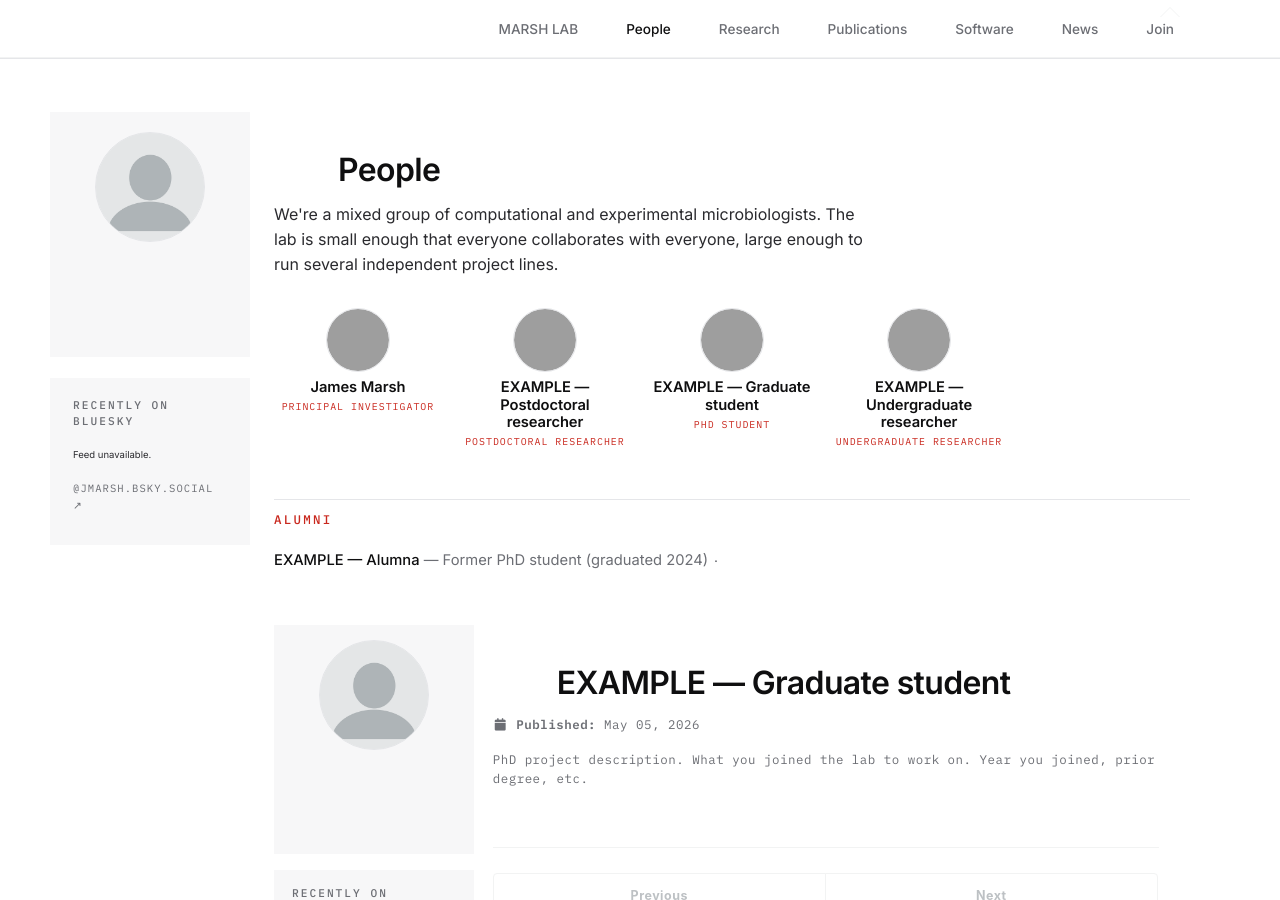
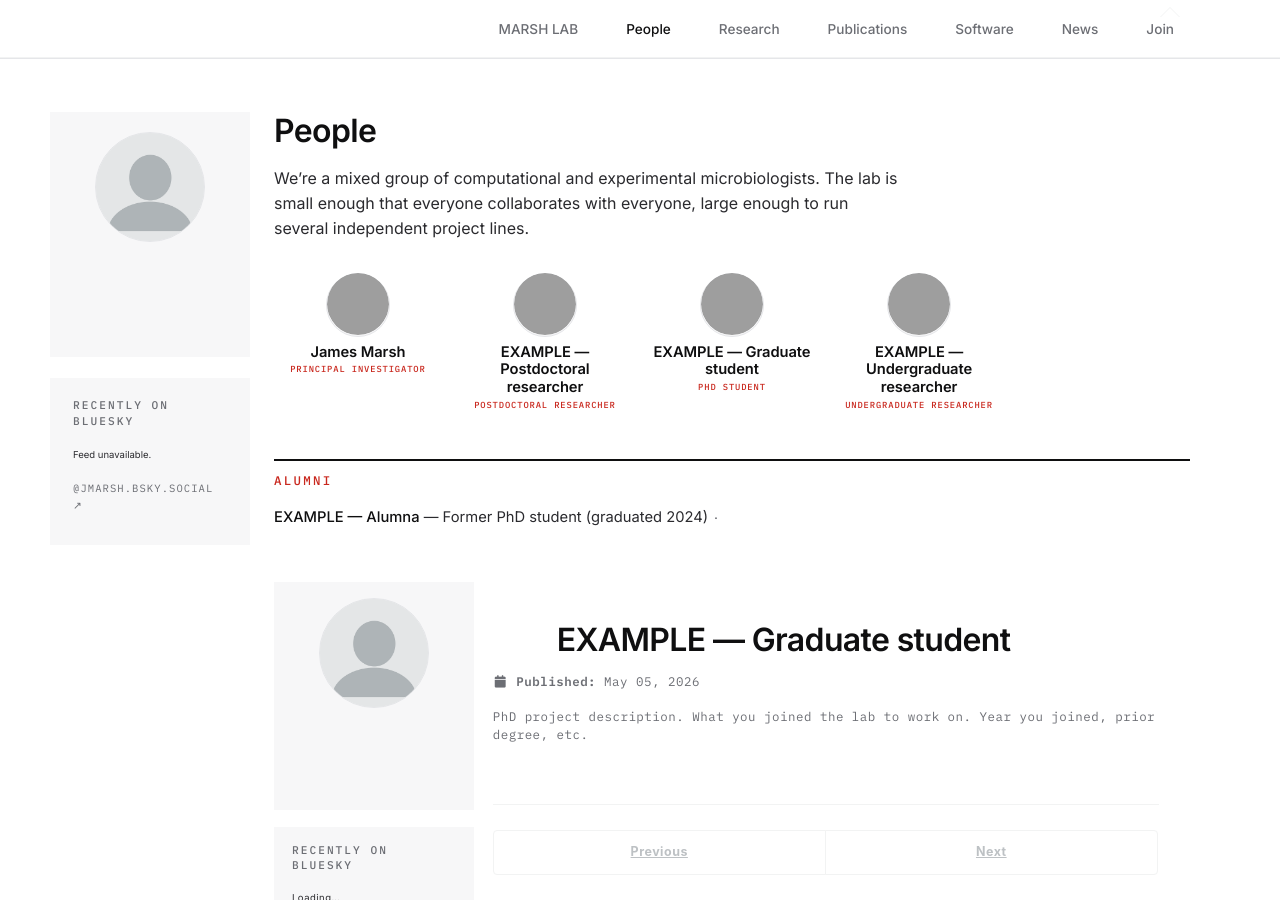
Before and after one commit to marshomics/marshomics.github.io, a Jekyll site: the page built from _pages/people.html, in a window 1280 px wide and 900 px high, cut to the strip 0-900 px from the top of the window. Built offline with Jekyll 4.4.1, drawn with Linux system fonts in a browser that asks for light colours; a script bundle is joined from its source files by our own code; library files that are not in the unit come from our copies; grey boxes are pictures that could not be loaded.

Commit message:
Update people.html

```diff
--- a/_pages/people.html
+++ b/_pages/people.html
@@ -7,35 +7,30 @@ author_profile: true
 
 {% include base_path %}
 
-<p class="jm-people-intro">
-  We're a mixed group of computational and experimental microbiologists. The lab is small enough that everyone collaborates with everyone, large enough to run several independent project lines.
+<section class="jm-collection jm-collection--people">
+
+  <h1 class="alt-page__title">People</h1>
+  <p class="alt-page__intro">
+    We&rsquo;re a mixed group of computational and experimental microbiologists. The lab is small enough that everyone collaborates with everyone, large enough to run several independent project lines.
   </p>
 
   {% assign current = site.people | where: "status", "current" | sort: "order" %}
   {% assign alumni  = site.people | where: "status", "alumni"  | sort: "order" %}
 
   {% if current.size > 0 %}
-<div class="jm-people">
+    <div class="alt-people">
       {% for person in current %}
-  <article class="jm-person">
-    <div class="jm-person__photo">
+        <article class="alt-person">
+          <div class="alt-person__photo">
             {% if person.photo %}
               <img src="{{ person.photo | relative_url }}" alt="{{ person.title }}" loading="lazy" onerror="this.style.display='none'">
+            {% else %}
+              {{ person.title | split: ' ' | map: 'first' | join: '' | upcase | slice: 0, 2 }}
             {% endif %}
           </div>
-    <div class="jm-person__body">
-      <h3 class="jm-person__name">{{ person.title }}</h3>
-      <p class="jm-person__role">{{ person.role }}</p>
-      {% if person.content and person.content != "" %}
-        <div class="jm-person__bio">{{ person.content | markdownify | strip_html | truncate: 220 }}</div>
-      {% endif %}
-      {% if person.links %}
-      <ul class="jm-person__links">
-        {% for link in person.links %}{% if link.url and link.url != "" %}
-          <li><a href="{{ link.url }}">{{ link.label }}</a></li>
-        {% endif %}{% endfor %}
-      </ul>
-      {% endif %}
+          <div class="alt-person__body">
+            <h3 class="alt-person__name">{{ person.title }}</h3>
+            <p class="alt-person__role">{{ person.role }}</p>
           </div>
         </article>
       {% endfor %}
@@ -43,14 +38,15 @@ author_profile: true
   {% endif %}
 
   {% if alumni.size > 0 %}
-<h2 class="archive__subtitle">Alumni</h2>
-<ul class="jm-alumni">
+    <h2 class="alt-alumni-title">Alumni</h2>
+    <ul class="alt-alumni">
       {% for person in alumni %}
-  <li class="jm-alumni__item">
-    <span class="jm-alumni__name">{{ person.title }}</span>
-    <span class="jm-alumni__role"> — {{ person.role }}</span>
-    {% if person.next %}<span class="jm-alumni__next"> · {{ person.next }}</span>{% endif %}
+        <li class="alt-alumni__item">
+          <span class="alt-alumni__name">{{ person.title }}</span> &mdash; {{ person.role }}
+          {% if person.next %}<span class="alt-alumni__next"> &middot; {{ person.next }}</span>{% endif %}
         </li>
       {% endfor %}
     </ul>
   {% endif %}
+
+</section>
```
Lines whose indentation alone changed are shown as unchanged.
